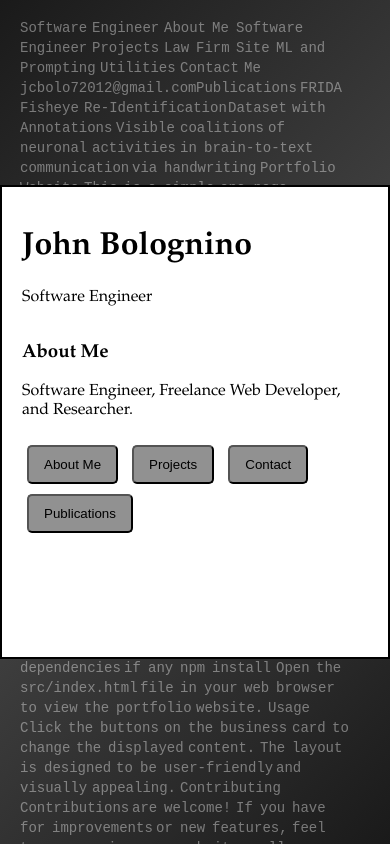
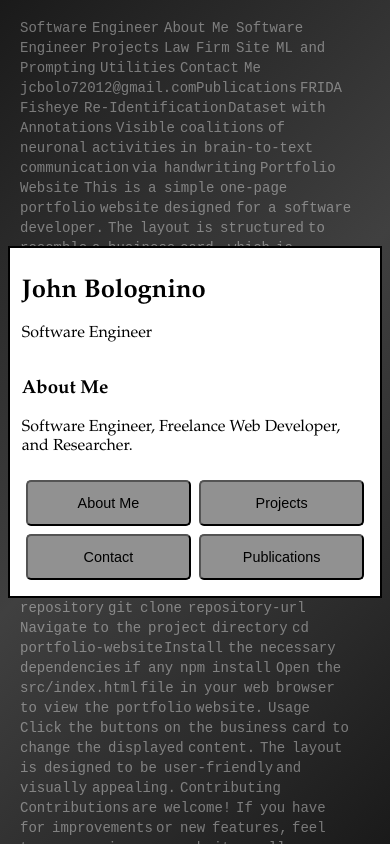
Before and after one commit to jcbolo72012/portfolio, a website: page index.html in a window 390 px wide. Drawn offline with Linux system fonts and the light colour scheme; no server answers.

Commit message:
some formatting and seo

```diff
--- a/index.html
+++ b/index.html
@@ -3,8 +3,18 @@
 <head>
     <meta charset="UTF-8">
     <meta name="viewport" content="width=device-width, initial-scale=1.0">
+    <meta name="description" content="John Bolognino — Freelance Software Engineer and Web Developer specializing in full-stack development, machine learning, and AI tools.">
+    <meta name="keywords" content="John Bolognino, freelance developer, freelance software engineer, web developer, machine learning, AI, full-stack, Python, React">
+    <meta name="author" content="John Bolognino">
+    <meta name="robots" content="index, follow">
+    <meta property="og:title" content="John Bolognino — Freelance Software Engineer">
+    <meta property="og:description" content="Freelance Software Engineer and Web Developer specializing in full-stack development, machine learning, and AI tools.">
+    <meta property="og:type" content="website">
+    <meta name="twitter:card" content="summary">
+    <meta name="twitter:title" content="John Bolognino — Freelance Software Engineer">
+    <meta name="twitter:description" content="Freelance Software Engineer and Web Developer specializing in full-stack development, machine learning, and AI tools.">
     <link rel="stylesheet" href="./styles/style.css">
-    <title>John Bolognino</title>
+    <title>John Bolognino — Freelance Software Engineer</title>
 </head>
 <body>
     <div id="background-text-container" class="background-text"></div>
--- a/scripts/app.js
+++ b/scripts/app.js
@@ -6,7 +6,7 @@ document.addEventListener('DOMContentLoaded', function() {
         },
         projects: {
             title: "Projects",
-            text: "<div class='project-card'><div class='project-name'>EcomIntent API</div><div class='project-tech'>Tech: DistilBERT, FastAPI, Modal, RapidAPI</div><div class='project-description'>E-commerce intent classifier that analyzes customer support tickets and categorizes them (WISMO, returns, exchanges, etc). Achieves 99.92% accuracy with 8ms latency — 15x cheaper and 50x faster than GPT-4o mini.</div><div class='project-links'><a href='https://github.com/jcbolo72012/ecomintent-api' target='_blank'>GitHub</a><a href='https://rapidapi.com/john-UG9kfZiW5/api/ecomintent-e-commerce-intent-classifie' target='_blank'>RapidAPI</a><a href='https://huggingface.co/JohnBolognino/ecomintent-distilbert' target='_blank'>Model</a></div></div><div class='project-card'><div class='project-name'>Richard Sulzman Law</div><div class='project-tech'>Tech: React, Responsive Design</div><div class='project-description'>Custom website for law firm with professional design and mobile optimization.</div><div class='project-links'><a href='https://richardsulzmanlaw.com' target='_blank'>Website</a></div></div><div class='project-card'><div class='project-name'>ML and Prompting Utilities</div><div class='project-tech'>Tech: Python, AI/ML Tools</div><div class='project-description'>Collection of utilities for machine learning and prompt engineering.</div><div class='project-links'><a href='https://promptutils.tools' target='_blank'>Website</a></div></div>"
+            text: "<div class='project-card'><div class='project-name'>EcomIntent API</div><div class='project-tech'>Tech: DistilBERT, FastAPI, Modal, RapidAPI</div><div class='project-description'>E-commerce intent classifier that analyzes customer support tickets and categorizes them (WISMO, returns, exchanges, etc). Achieves 99.92% accuracy with 8ms latency — 15x cheaper and 50x faster than GPT-4o mini.</div><div class='project-links'><a href='https://github.com/jcbolo72012/ecomintent-api' target='_blank'>GitHub</a><a href='https://rapidapi.com/john-UG9kfZiW5/api/ecomintent-e-commerce-intent-classifie' target='_blank'>RapidAPI</a><a href='https://huggingface.co/JohnBolognino/ecomintent-distilbert' target='_blank'>Model</a></div></div><div class='project-card'><div class='project-name'>ML and Prompting Utilities</div><div class='project-tech'>Tech: Python, AI/ML Tools</div><div class='project-description'>Collection of utilities for machine learning and prompt engineering.</div><div class='project-links'><a href='https://promptutils.tools' target='_blank'>Website</a></div></div>"
         },
         contact: {
             title: "Contact Me",
--- a/styles/style.css
+++ b/styles/style.css
@@ -134,3 +134,56 @@ button:hover {
         width: 90%;
     }
 }
+
+@media (max-width: 768px) {
+    .card {
+        width: 92%;
+        padding: 16px;
+        min-height: unset;
+        box-sizing: border-box;
+    }
+
+    .card:hover {
+        transform: none;
+    }
+
+    #name {
+        font-size: 1.6em;
+    }
+
+    .card button {
+        padding: 12px 14px;
+        font-size: 0.95em;
+    }
+
+    .project-links {
+        flex-wrap: wrap;
+    }
+}
+
+@media (max-width: 480px) {
+    .card {
+        width: 96%;
+        padding: 12px;
+    }
+
+    .button-container {
+        display: flex;
+        flex-wrap: wrap;
+    }
+
+    .card button {
+        flex: 1 1 40%;
+        padding: 13px 8px;
+        margin: 4px;
+        font-size: 0.9em;
+        min-height: 44px;
+    }
+
+    .project-links a {
+        display: inline-block;
+        padding: 4px 0;
+        min-height: 44px;
+        line-height: 44px;
+    }
+}
```
